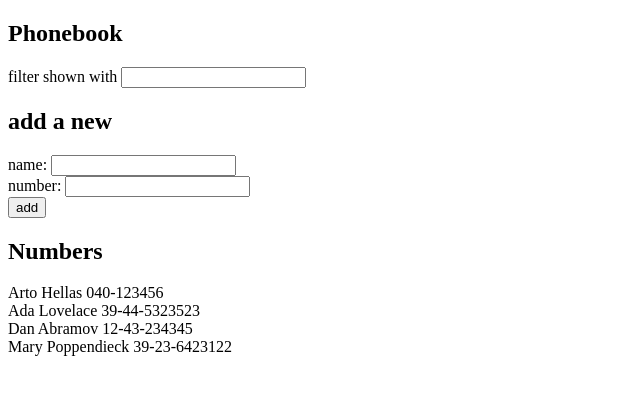
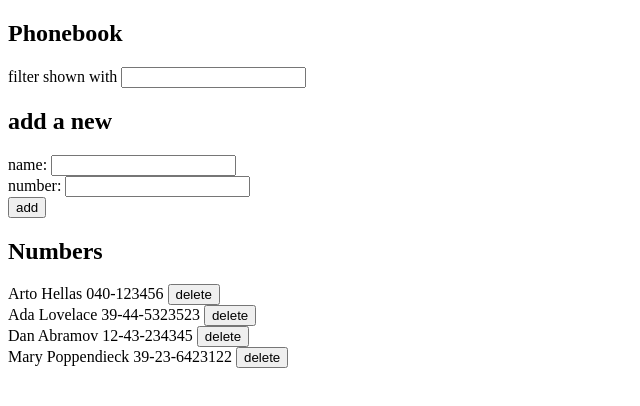
Before and after one commit to Adi-0202/Fullstackopen-exercise, a React (Vite) app in the folder part 2/phonebook/: page / in a window 1280 px wide. Shown: the top 406 px of the page, without its empty margins (0-640 px from the left). Built offline with nearby package versions, Linux system fonts and the light colour scheme; data requests are answered from the project's data file.

Commit message:
Exercise 2.14

```diff
--- a/part 2/phonebook/src/App.jsx
+++ b/part 2/phonebook/src/App.jsx
@@ -62,6 +62,18 @@ const App = () => {
     item.name.toLowerCase().includes(filter.toLowerCase())
   ))
 
+  const personDelete = (person) => {
+    if (window.confirm(`Delete ${person.name}?`)) {
+    personService
+      .remove(person.id)
+      .then(() => {
+        setPersons(
+          persons.filter(item => item.id !== person.id)
+        )
+      })
+    }
+  }
+
   return (
     <div>
       <h2>Phonebook</h2>
@@ -71,7 +83,7 @@ const App = () => {
       <h2>add a new</h2>
       <PersonForm onSubmit={handleNumbers} name={newName} number={newNumber} onChangeName={handleNameChange} onChangeNumber={handleNumberChange}/>
       <h2>Numbers</h2>
-      <Persons filteredPersons={filteredPersons} />
+      <Persons filteredPersons={filteredPersons} personDelete={personDelete}/>
     </div>
   )
 }
--- a/part 2/phonebook/src/components/persons.jsx
+++ b/part 2/phonebook/src/components/persons.jsx
@@ -2,7 +2,7 @@ const Persons = (props) => {
     return(
         <>{props.filteredPersons.map(item => (
             <div key={item.id}>
-                {item.name} {item.number}
+                {item.name} {item.number} <button type="button" onClick={() => props.personDelete(item)}>delete</button>
             </div>
         ))}</>
     )
--- a/part 2/phonebook/src/services/serverHandling.js
+++ b/part 2/phonebook/src/services/serverHandling.js
@@ -11,4 +11,9 @@ const create = (newObj) => {
     return request.then(response => response.data)
 }
 
-export default { getAll, create }
+const remove = (id, filtered) => {
+    const request=axios.delete(`${url}/${id}`, filtered)
+    return request.then(response => response.data)
+}
+
+export default { getAll, create, remove }
```
